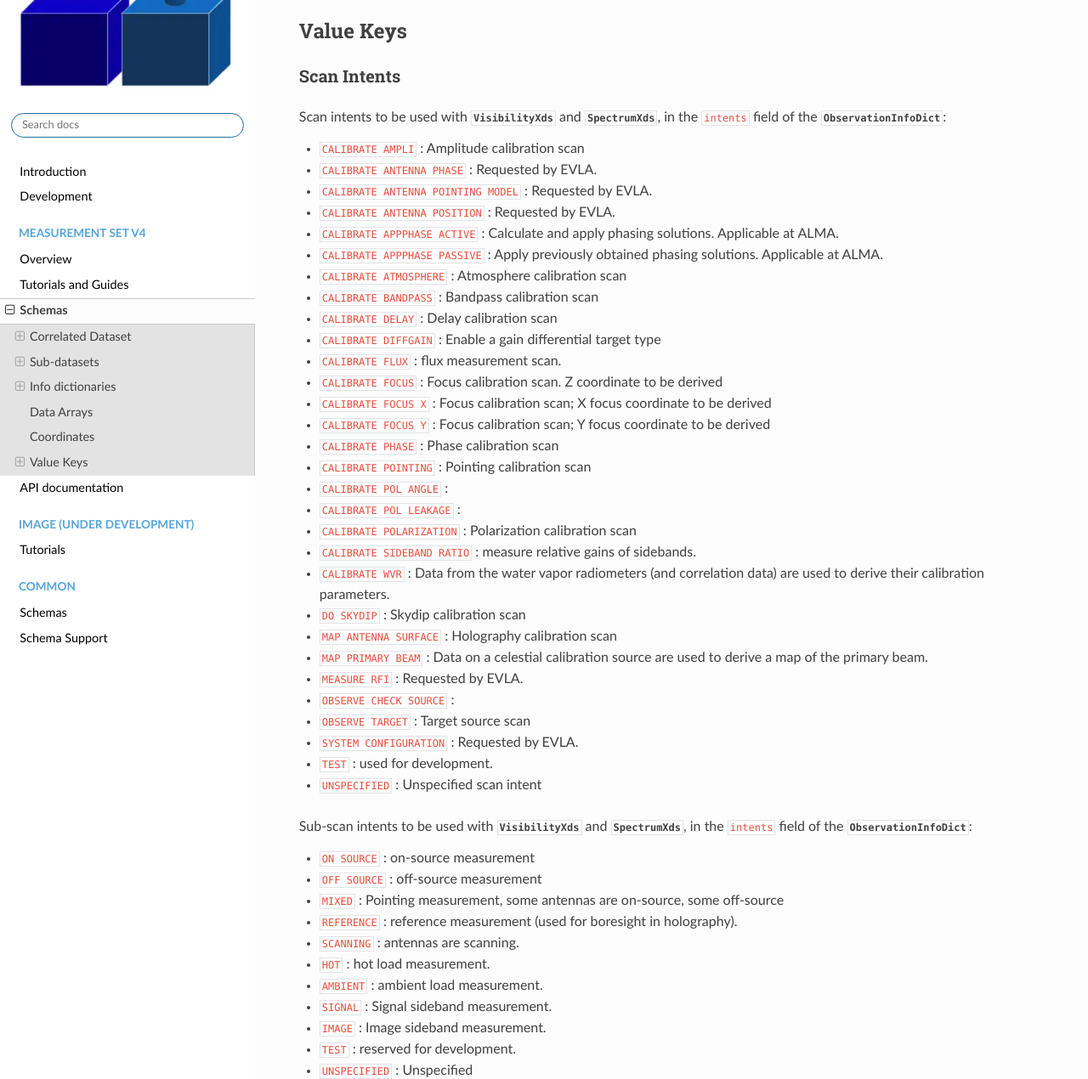
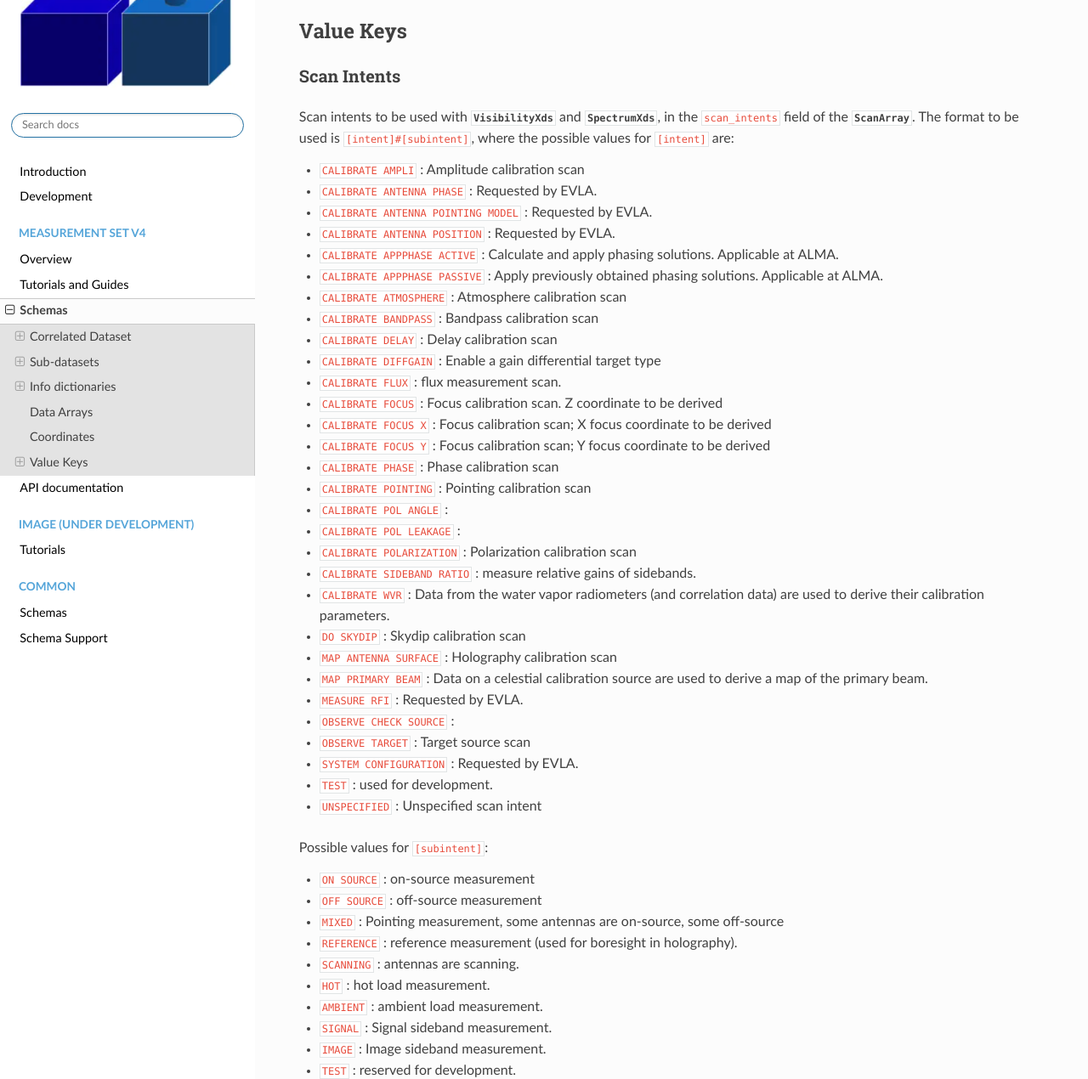
Before and after one commit to casangi/xradio, a Sphinx documentation site: the page built from docs/source/measurement_set/schema.rst, in a window 1280 px wide and 1400 px high, scrolled down 6526 px, cut to the strip 130-1400 px from the top of the window. Shown: the whole strip at 85% size. Built offline with Sphinx 7.4.7 and the Read the Docs theme 3.1.0, drawn with Linux system fonts in a browser that asks for light colours; pages that are not in the unit, such as notebooks, are missing from menus.

Commit message:
Fix scan intent link
The scan intent documentation was pointing at ObservationInfoDict,
which doesn't actually have scan intents in them any more.

Also make it slightly clearer that all actual usage is in the form of
intent#subintent.

```diff
--- a/docs/source/measurement_set/schema.rst
+++ b/docs/source/measurement_set/schema.rst
@@ -264,10 +264,13 @@ Value Keys
 Scan Intents
 ~~~~~~~~~~~~
 
-Scan intents to be used with :py:class:`~xradio.measurement_set.schema.VisibilityXds` and
-:py:class:`~xradio.measurement_set.schema.SpectrumXds`,
-in the ``intents`` field of the
-:py:class:`~xradio.measurement_set.schema.ObservationInfoDict`:
+Scan intents to be used with
+:py:class:`~xradio.measurement_set.schema.VisibilityXds` and
+:py:class:`~xradio.measurement_set.schema.SpectrumXds`, in the
+``scan_intents`` field of the
+:py:class:`~xradio.measurement_set.schema.ScanArray`.  The format to
+be used is ``[intent]#[subintent]``, where the possible values for
+``[intent]`` are:
 
 * ``CALIBRATE AMPLI`` : Amplitude calibration scan
 * ``CALIBRATE ANTENNA PHASE`` : Requested by EVLA.
@@ -300,10 +303,7 @@ in the ``intents`` field of the
 * ``TEST`` : used for development.
 * ``UNSPECIFIED`` : Unspecified scan intent
 
-Sub-scan intents to be used with :py:class:`~xradio.measurement_set.schema.VisibilityXds` and
-:py:class:`~xradio.measurement_set.schema.SpectrumXds`,
-in the ``intents`` field of the
-:py:class:`~xradio.measurement_set.schema.ObservationInfoDict`:
+Possible values for ``[subintent]``:
 
 * ``ON SOURCE`` : on-source measurement
 * ``OFF SOURCE`` : off-source measurement
```
